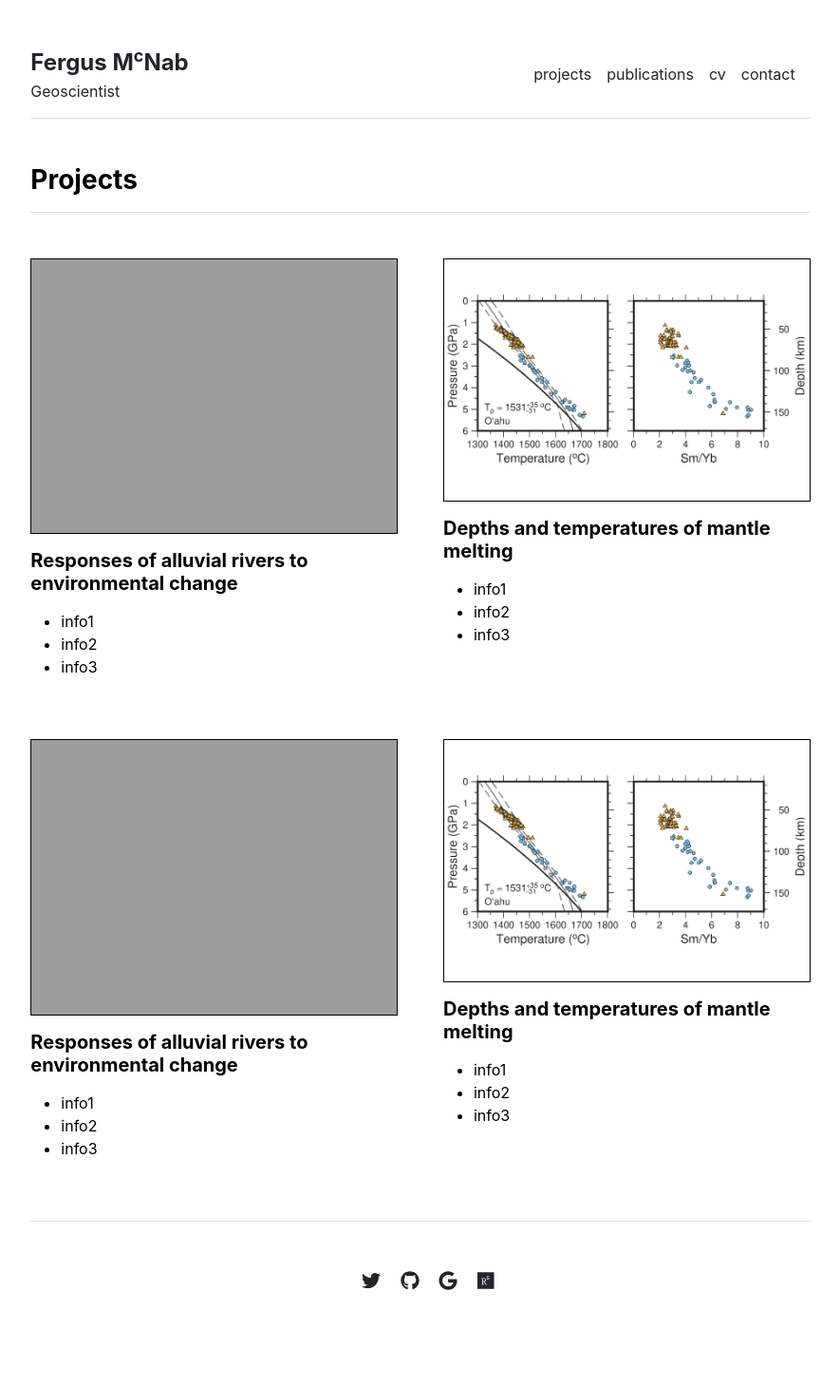
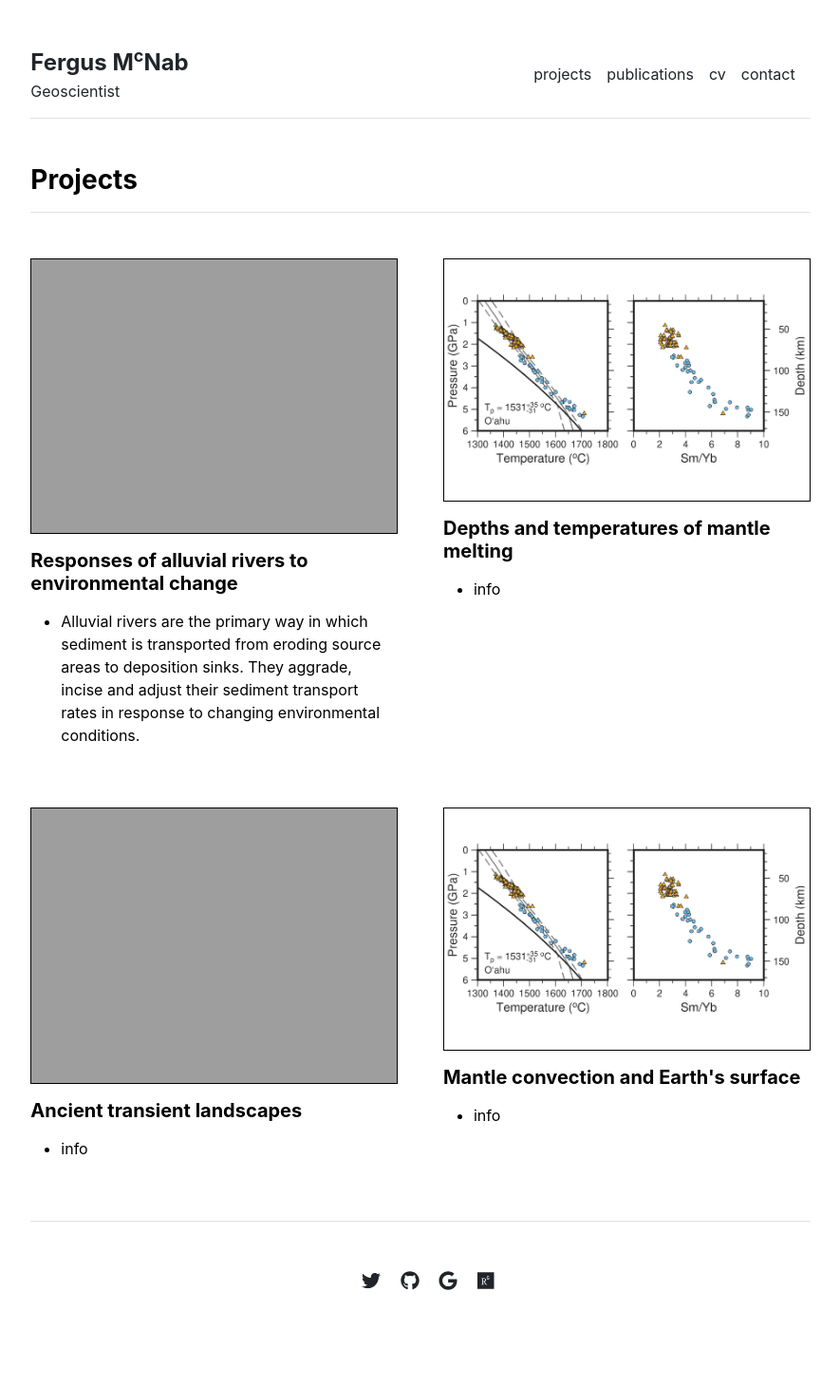
Before and after one commit to fmcnab/fmcnab.github.io, a Jekyll site: the page built from projects.md, in a window 1280 px wide. Shown: the whole page at 95% size, without its empty margins (197-1082 px from the left). Built offline with Jekyll 4.4.1, drawn with Linux system fonts in a browser that asks for light colours.

Commit message:
Update project descriptions.

```diff
--- a/_data/projects.yml
+++ b/_data/projects.yml
@@ -2,28 +2,19 @@ rows:
 
 - - title: 'Responses of alluvial rivers to environmental change'
     img: 'alluvial_riv.png'
-    info:
-    - 'info1'
-    - 'info2'
-    - 'info3'
+    info: 'Alluvial rivers are the primary way in which sediment is transported
+    from eroding source areas to deposition sinks. They aggrade, incise and
+    adjust their sediment transport rates in response to changing environmental
+    conditions.'
 
   - title: 'Depths and temperatures of mantle melting'
     img: 'meltpt.png'
-    info:
-      - 'info1'
-      - 'info2'
-      - 'info3'
+    info: 'info'
 
-- - title: 'Responses of alluvial rivers to environmental change'
-    img: 'alluvial_riv.png'
-    info:
-    - 'info1'
-    - 'info2'
-    - 'info3'
+- - title: 'Ancient transient landscapes'
+    img: 'gcanyon.jpg'
+    info: 'info'
 
-  - title: 'Depths and temperatures of mantle melting'
+  - title: "Mantle convection and Earth's surface"
     img: 'meltpt.png'
-    info:
-    - 'info1'
-    - 'info2'
-    - 'info3'
+    info: 'info'
```
